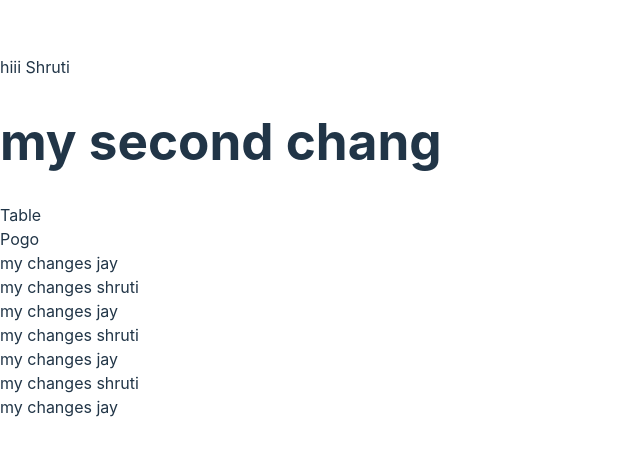
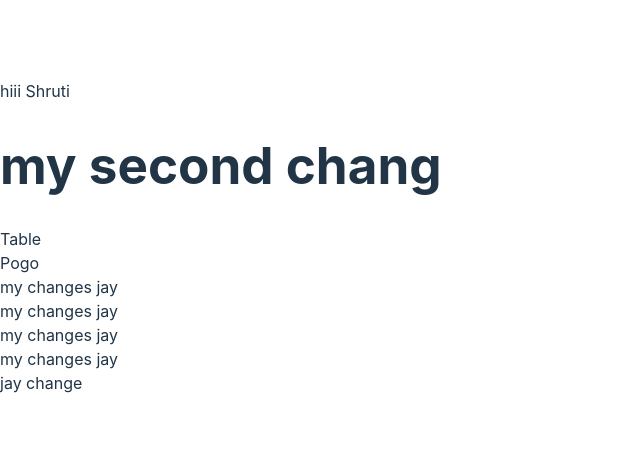
Before and after one commit to shrutikamani/Table-data, a React (Vite) app in the folder Frontend/: page / in a window 1280 px wide. Shown: the part 163-618 px from the top of the page, without its empty margins (0-640 px from the left). Built offline with nearby package versions, Linux system fonts and the light colour scheme.

Commit message:
my change

```diff
--- a/Frontend/src/Chhotabheem.jsx
+++ b/Frontend/src/Chhotabheem.jsx
@@ -5,12 +5,10 @@ const Chhotabheem = () =>
   return (
     <>
     <div>my changes jay</div>
-      <div>my changes shruti</div>
       <div>my changes jay</div>
-      <div>my changes shruti</div>
       <div>my changes jay</div>
-      <div>my changes shruti</div>
       <div>my changes jay</div>
+      <div>jay change </div>
     </>
 
   )
```
